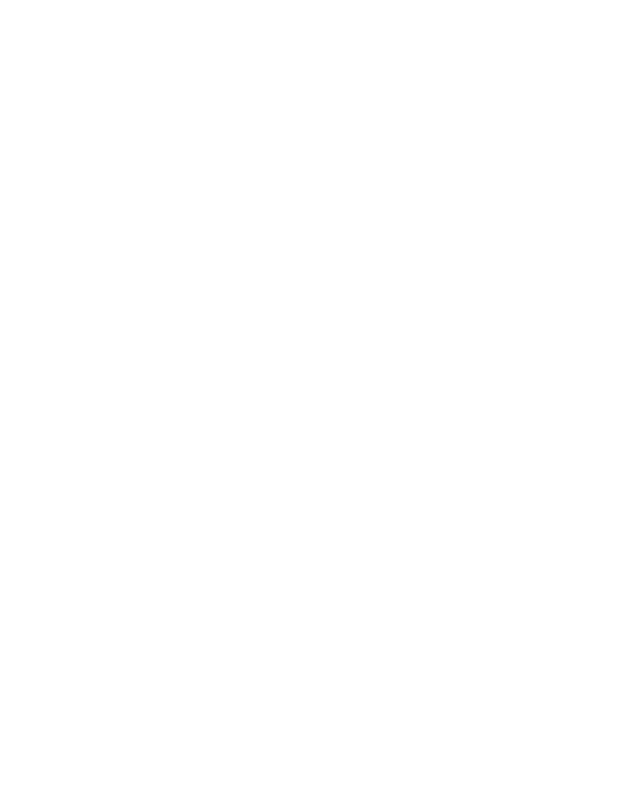
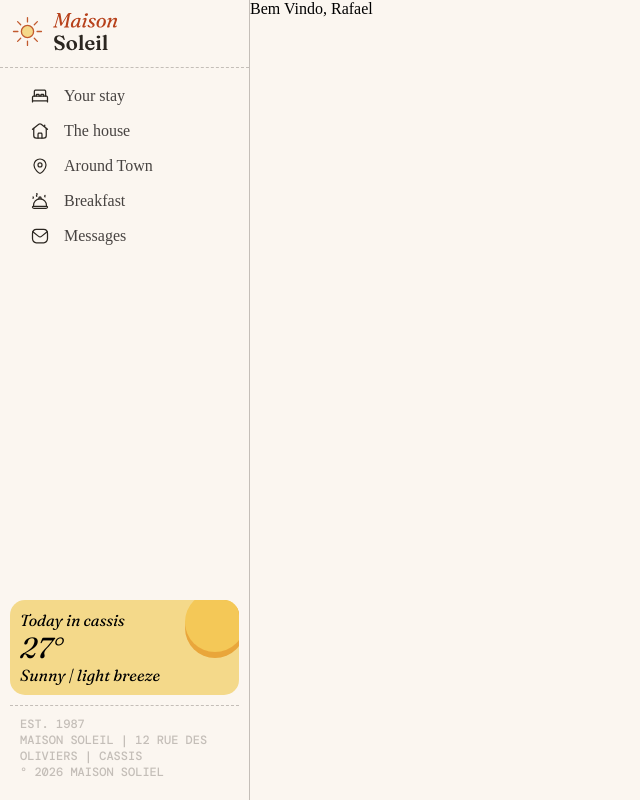
Before and after one commit to rafaelcassiolla/landing-page-hotel, a plain HTML site: page index.html in a window 1280 px wide. Shown: the whole page, without its empty margins (0-640 px from the left). Drawn offline with Linux system fonts and the light colour scheme.

Commit message:
sidebar finalizada

```diff
--- a/index.html
+++ b/index.html
@@ -1,19 +1,81 @@
-<!DOCTYPE html>
-<html lang="en">
+<!doctype html>
+<html lang="pt-br">
   <head>
-    <meta charset="UTF-8">
-    <meta name="viewport" content="width=device-width, initial-scale=1.0">
-    <title>Document</title>
+    <meta charset="UTF-8" />
+    <meta name="viewport" content="width=device-width, initial-scale=1.0" />
+    <title>Reserva Hotel</title>
+    <link
+      rel="shortcut icon"
+      href="assets/images/favicon-32x32.png"
+      type="image/x-icon"
+    />
+    <link rel="stylesheet" href="style.css" />
   </head>
   <body>
+    <div class="container">
       <aside class="sidebar">
-
+        <div class="pt-cima">
+          <img src="assets/images/logo.svg" alt="Logo Hotel" />
+          <nav>
+            <ul>
+              <li>
+                <a href="#">
+                  <img src="assets/images/icon-bed.svg" alt="Bed image" />Your
+                  stay</a
+                >
+              </li>
+              <li>
+                <a href="#">
+                  <img
+                    src="assets/images/icon-house.svg"
+                    alt="House image"
+                  />The house</a
+                >
+              </li>
+              <li>
+                <a href="#">
+                  <img src="assets/images/icon-pin.svg" alt="Pin image" />Around
+                  Town</a
+                >
+              </li>
+              <li>
+                <a href="#">
+                  <img
+                    src="assets/images/icon-breakfast-outline.svg"
+                    alt="Breakfast image"
+                  />Breakfast</a
+                >
+              </li>
+              <li>
+                <a href="#">
+                  <img
+                    src="assets/images/icon-mail.svg"
+                    alt="Mail image"
+                  />Messages</a
+                >
+              </li>
+            </ul>
+          </nav>
+        </div>
+        <div class="pt-baixo">
+          <article>
+            <p>Today in cassis</p>
+            <span>27°</span>
+            <p>Sunny | light breeze</p>
+            <div id="sol"></div>
+            <div id="borda-sol"></div>
+          </article>
+          <footer>
+            <p>EST. 1987</p>
+            <p>MAISON SOLEIL | 12 RUE DES OLIVIERS | CASSIS</p>
+            <p>° 2026 MAISON SOLIEL</p>
+          </footer>
+        </div>
       </aside>
 
       <main>
-        <header>
-
-        </header>
+        <header>Bem Vindo, Rafael</header>
       </main>
+    </div>
   </body>
 </html>
--- /dev/null
+++ b/style.css
@@ -0,0 +1,123 @@
+* {
+  margin: 0;
+  padding: 0;
+  box-sizing: border-box;
+}
+
+@font-face {
+  font-family: DMMono-Medium;
+  src: url(assets/fonts/dm-mono/DMMono-Medium.ttf);
+}
+
+@font-face {
+  font-family: Fraunces;
+  src: url(assets/fonts/fraunces/Fraunces-Italic-VariableFont_SOFT\,WONK\,opsz\,wght.ttf);
+}
+
+body {
+  background-color: #fbf6f0;
+}
+
+.container {
+  display: flex;
+}
+
+.sidebar {
+  border-right: #c4beb8 solid 1px;
+  width: 250px;
+  height: 100vh;
+  display: flex;
+  flex-direction: column;
+  justify-content: space-between;
+}
+
+.sidebar img {
+  padding: 10px;
+  width: 130px;
+}
+
+.sidebar nav {
+  border-top: #c4beb8 dashed 1px;
+  width: 100%;
+  padding-top: 10px;
+}
+
+.sidebar nav ul {
+  list-style: none;
+  display: flex;
+  flex-direction: column;
+  padding-left: 0;
+  width: 100%;
+}
+
+.sidebar nav ul li {
+  height: 35px;
+  display: flex;
+  justify-content: flex-start;
+  width: 100%;
+}
+
+.sidebar nav ul a {
+    text-decoration: none;
+    color: #474341;
+    display: flex;
+    align-items: center;
+    width: 100%;
+    gap: 4px;
+    padding-left: 10px;
+    margin: 0px 10px;
+    border-radius: 8px;
+}
+
+.sidebar nav ul a:hover{
+    background-color: #fff;
+}
+
+.sidebar nav ul a img {
+  height: 40px;
+  width: 40px;
+}
+
+.pt-baixo article {
+  background-color: #f4d98a;
+  border-radius: 15px;
+  padding: 10px;
+  margin: 10px;
+  font-family: Fraunces;
+  position: relative;
+  overflow: hidden;
+}
+
+#sol {
+  background-color: #e9a63b;
+  border-radius: 50%;
+  width: 60px;
+  height: 60px;
+  position: absolute;
+  top: -2px;
+  right: -6px;
+  overflow: hidden;
+}
+
+#borda-sol {
+  background-color: #f4c857;
+  border-radius: 50%;
+  width: 60px;
+  height: 60px;
+  position: absolute;
+  top: -8px;
+  right: -6px;
+}
+
+.pt-baixo span {
+  font-size: 29px;
+}
+
+.pt-baixo footer {
+  border-top: #c4beb8 dashed 1px;
+  padding: 10px;
+  margin: 10px;
+  color: #c4beb8;
+  font-family: DMMono-Medium;
+  font-size: 12px;
+}
```
Lines whose indentation alone changed are shown as unchanged.
